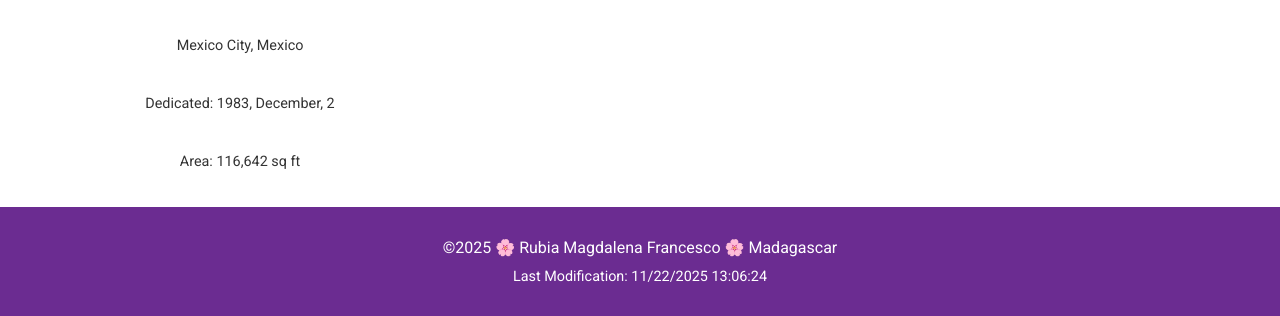
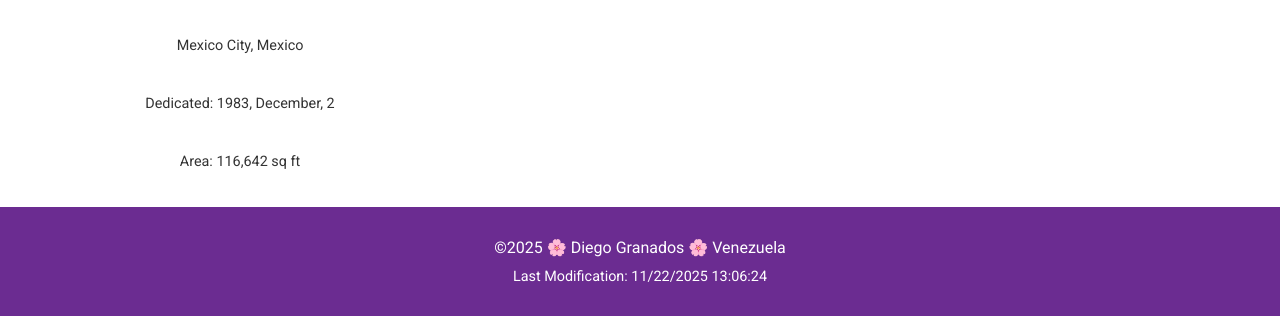
Before and after one commit to diegogranados-10/wdd131, a plain HTML site: page filtered-temples.html in a window 1280 px wide. Shown: the part 1645-1961 px from the top of the page. Drawn offline with Linux system fonts and the light colour scheme.

Commit message:
Update footer in filtered-temples.html to reflect new author name and country.

```diff
--- a/filtered-temples.html
+++ b/filtered-temples.html
@@ -40,7 +40,7 @@
     </main>
 
     <footer>
-        <p>&copy;<span id="currentyear"></span> 🌸 Rubia Magdalena Francesco 🌸 Madagascar</p>
+        <p>&copy;<span id="currentyear"></span> 🌸 Diego Granados 🌸 Venezuela</p>
         <p id="lastModified"></p>
     </footer>
 </body>
```
